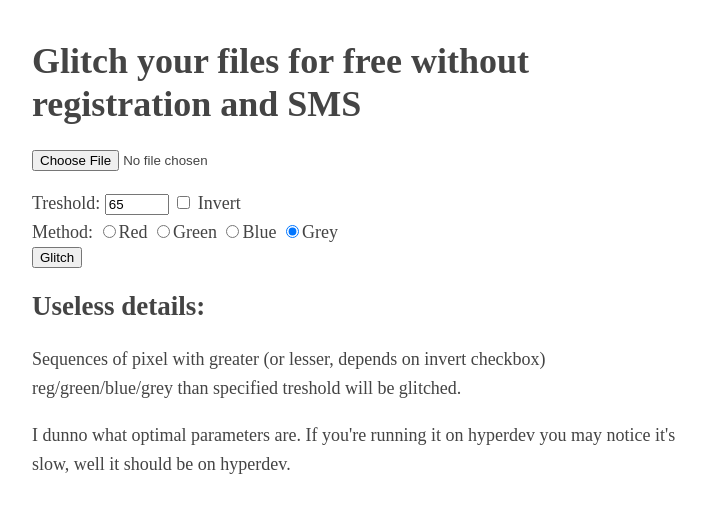
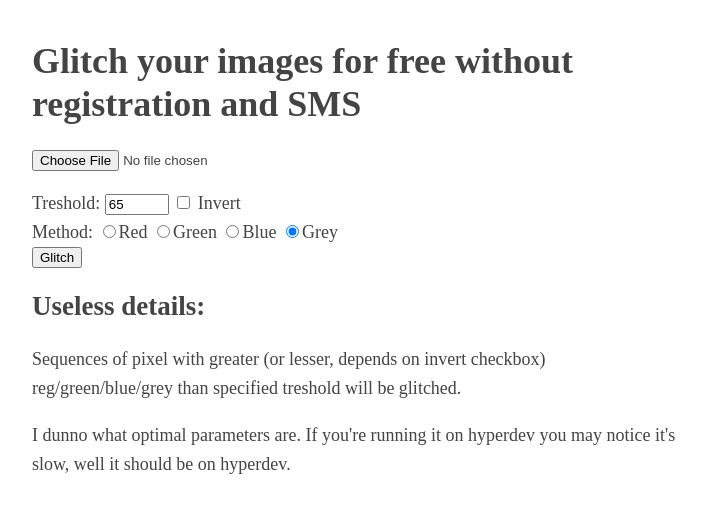
Before and after one commit to flapenguin/pixelsort-glitcher, a website: page public/index.html in a window 1280 px wide. Shown: the whole page, without its empty margins (283-989 px from the left). Drawn offline with Linux system fonts and the light colour scheme.

Commit message:
s/files/images/

```diff
--- a/public/index.html
+++ b/public/index.html
@@ -1,7 +1,7 @@
 <html>
 <head>
   <meta http-equiv="charset" content="utf-8">
-  <title>Glitch your files for free without registration and SMS</title>
+  <title>Glitch your images for free without registration and SMS</title>
   <style type="text/css">
       body {
           margin: 40px auto;
@@ -18,7 +18,7 @@
   </style>
 </head>
 <body>
-  <h1>Glitch your files for free without registration and SMS</h1>
+  <h1>Glitch your images for free without registration and SMS</h1>
   <form action="/" method="POST" enctype="multipart/form-data">
     <p><input type="file" name="image"></p>
     <label>
```
